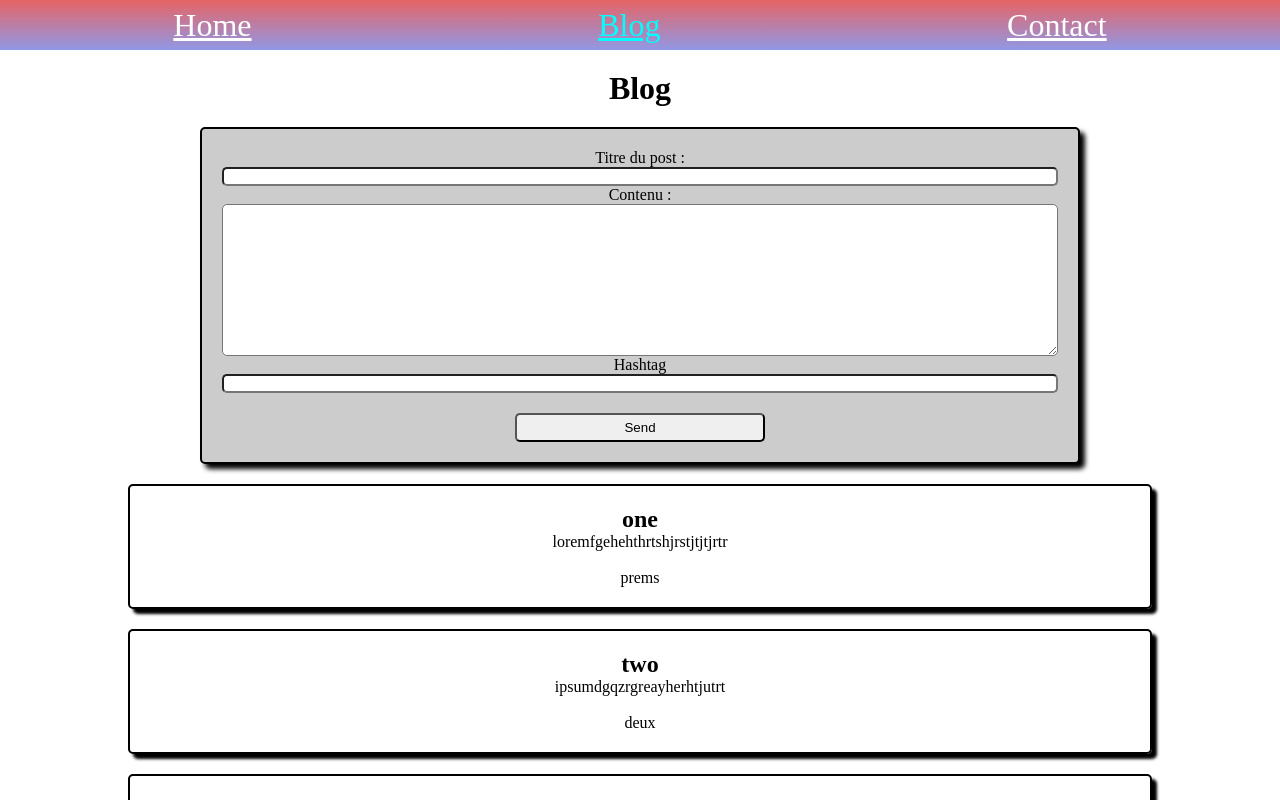
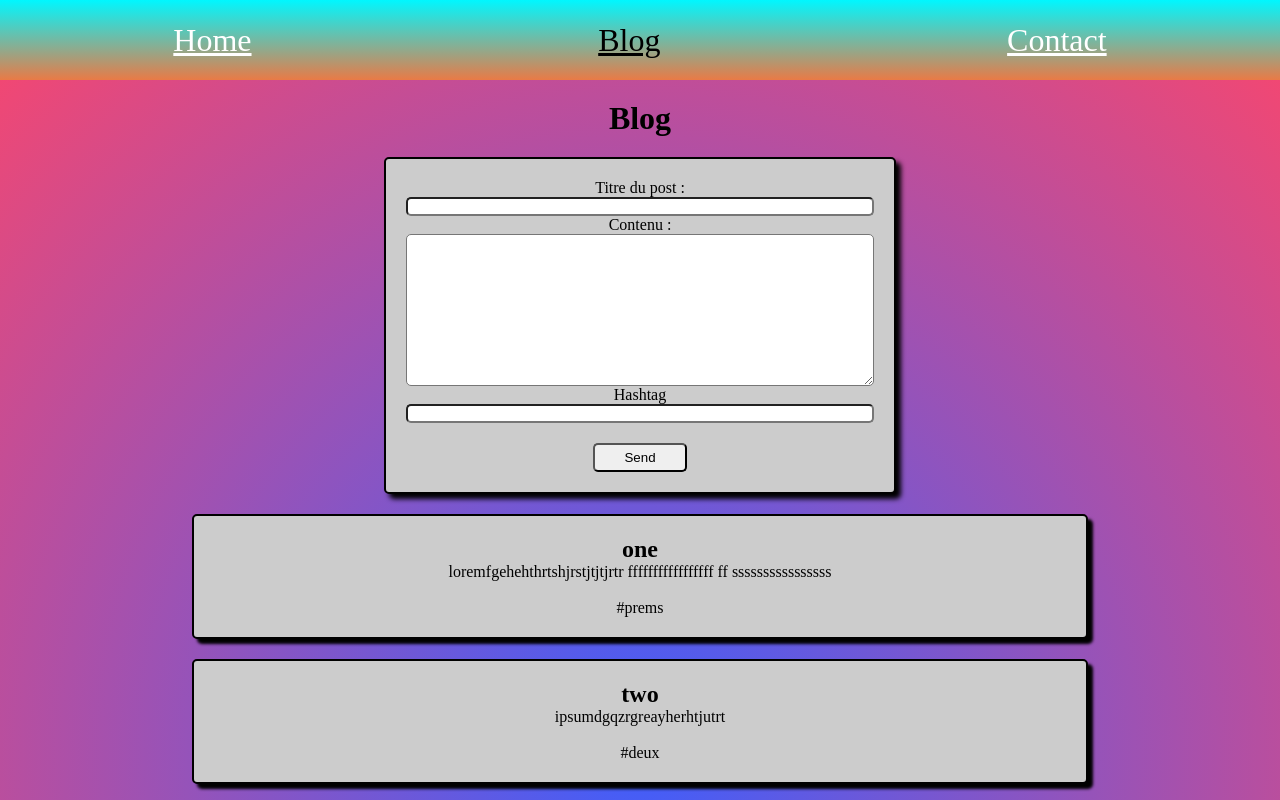
Before and after one commit to julienPardoel/projetdevblog, a React (Create React App) app: page /blog in a window 1280 px wide. Shown: the top 800 px of the page. Built offline with nearby package versions, Linux system fonts and the light colour scheme.

Commit message:
style background degueulasse

```diff
--- a/src/components/Articles.js
+++ b/src/components/Articles.js
@@ -9,7 +9,7 @@ const Articles = ({datas}) => {
                             <h2>{title}</h2>
                             <p>{article}</p>
                             <br />
-                            <a>{hashtag}</a>
+                            <a>#{hashtag}</a>
                         </article>
                     </div>
                 )
--- a/src/data/data.js
+++ b/src/data/data.js
@@ -2,7 +2,7 @@ export default[
     {
         id: 1,
         title: 'one',
-        article: 'loremfgehehthrtshjrstjtjtjrtr',
+        article: 'loremfgehehthrtshjrstjtjtjrtr fffffffffffffffff ff ssssssssssssssss',
         hashtag: 'prems',
     },
     {
--- a/src/styles/_general.scss
+++ b/src/styles/_general.scss
@@ -2,4 +2,10 @@
     margin: 0;
     padding: 0;
     box-sizing: border-box;
+
 }
+
+body{
+     background: rgb(63,94,251);
+    background: radial-gradient(circle, rgba(63,94,251,1) 0%, rgba(252,70,107,1) 100%);
+}
--- a/src/styles/components/_article.scss
+++ b/src/styles/components/_article.scss
@@ -1,13 +1,14 @@
 .articles{
     border: 2px solid black;
     border-radius: 5px;
-    width:80vw;
+    width:70vw;
     display: flex;
     flex-direction: column;
     margin: auto;
     padding: 20px;
     margin-top: 20px;
     box-shadow: 5px 5px 3px;
+    background-color: rgb(204, 204, 204);
     p{
         a{
             color:blue;
@@ -16,5 +17,5 @@
 }
 .articles:hover{
     cursor: pointer;
-    background-color: rgb(204, 204, 204);
+    background-color: rgb(150, 150, 150);
 }
--- a/src/styles/components/_formulaire.scss
+++ b/src/styles/components/_formulaire.scss
@@ -1,4 +1,6 @@
 .formulaire{
+    display: flex;
+    justify-content: center;
     .post-form{
         box-shadow: 5px 5px 5px;
         border: 2px solid black;
@@ -7,7 +9,7 @@
         padding: 20px;
         background-color: rgb(204, 204, 204);
         border-radius: 5px;
-        margin: 20px 200px 0 200px;
+        width: 40vw;
         input{
             border-radius: 5px;
         }
@@ -19,13 +21,14 @@
         }
         #submit-post{
             padding: 5px;
-            width: 30%;
+            width: 20%;
             margin: auto;
         }
         #submit-post:hover{
             cursor: pointer;
             border: 2px solid black;
             box-shadow: 1px 1px 5px;
+            background-color: rgb(150, 150, 150);
         }
     }
 }
--- a/src/styles/components/_navigation.scss
+++ b/src/styles/components/_navigation.scss
@@ -1,6 +1,6 @@
 .navigation{
-    background: linear-gradient(#e66465, #9198e5);
-    height: 50px;
+    background: linear-gradient(#00f7ff, #e97a46);
+    height: 10vh;
     display: flex;
     justify-content: space-around;
     align-items: center;
@@ -9,7 +9,7 @@
         font-size: 2rem;
     }
     .nav-active{
-        color: aqua
+        color: black;
 
     }
 
```
